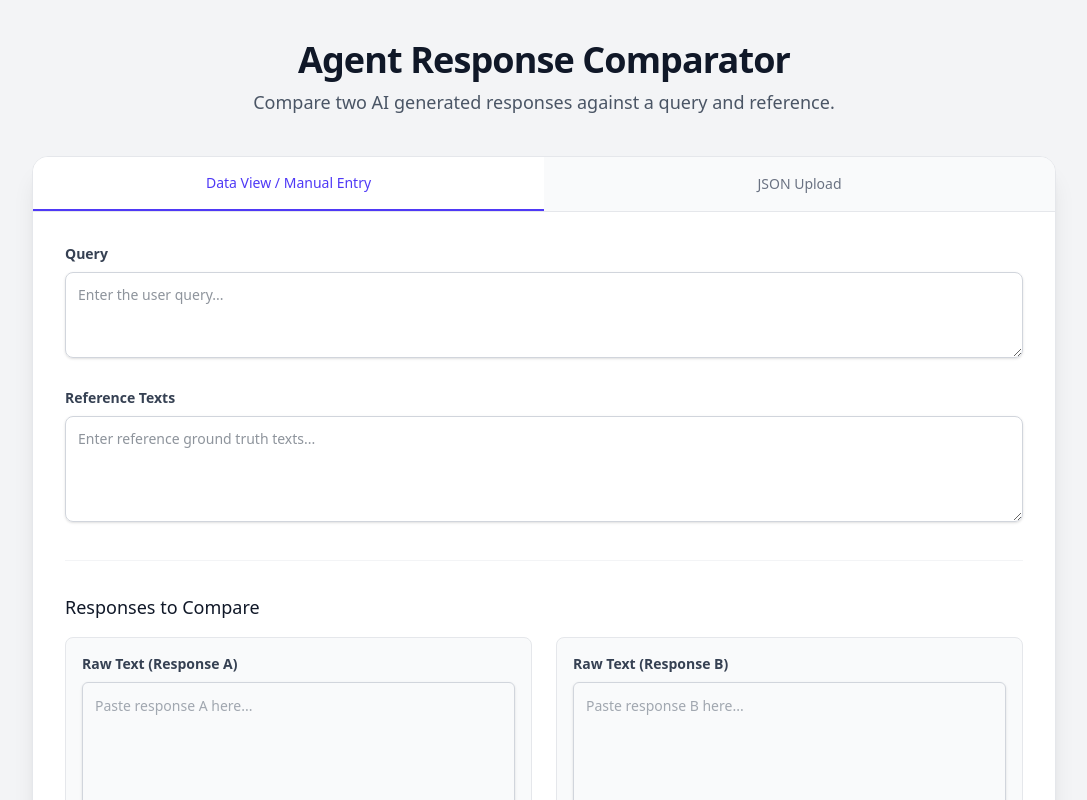
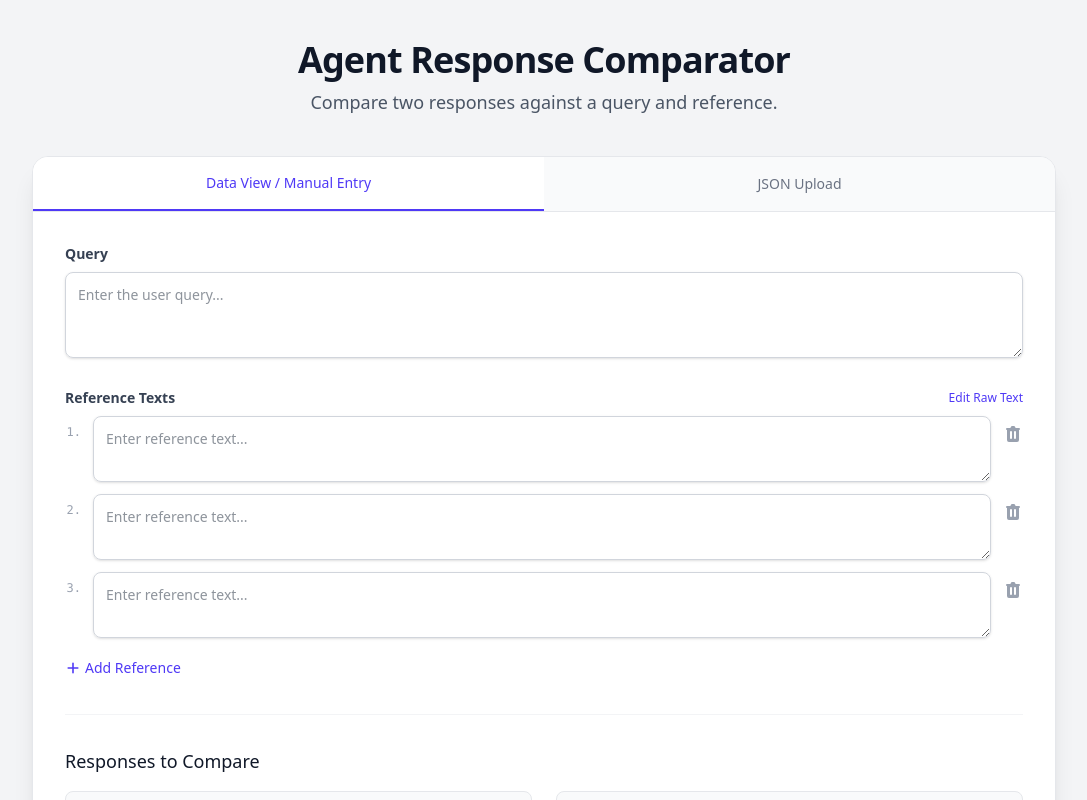
Before and after one commit to CuzImAram/aaaj-frontend, a Vue app: page / in a window 1280 px wide. Shown: the top 800 px of the page, without its empty margins (96-1183 px from the left). Built offline with nearby package versions, Linux system fonts and the light colour scheme.

Commit message:
add: reference text: listView and raw

```diff
--- a/src/App.vue
+++ b/src/App.vue
@@ -4,7 +4,9 @@ import { ref } from 'vue';
 // State
 const mode = ref<'manual' | 'json'>('manual');
 const query = ref('');
-const referenceTexts = ref('');
+const referenceTexts = ref<string[]>(['', '', '']); // Default 3 empty references
+const isEditMode = ref(false);
+const rawReferenceText = ref('');
 const text1 = ref('');
 const text2 = ref('');
 
@@ -30,6 +32,20 @@ const handleFileUpload = async (event: Event, fileIndex: 1 | 2) => {
     }
 };
 
+const removeFile = (fileIndex: 1 | 2) => {
+    if (fileIndex === 1) {
+        file1.value = null;
+        // Reset input value to allow re-selecting the same file
+        const input = document.getElementById('file-upload-1') as HTMLInputElement;
+        if (input) input.value = '';
+    } else {
+        file2.value = null;
+        const input = document.getElementById('file-upload-2') as HTMLInputElement;
+        if (input) input.value = '';
+    }
+    errorMessage.value = '';
+};
+
 const processFiles = async () => {
     try {
         const content1 = await readFile(file1.value!);
@@ -50,14 +66,15 @@ const processFiles = async () => {
         const ref2 = JSON.stringify(json2.references_texts);
 
         if (ref1 !== ref2) {
-             throw new Error('references_texts is not the same');
+             throw new Error('references_texts are not the same');
         }
 
         query.value = json1.query;
-        // Handle if reference_texts is an array or object by stringifying, otherwise just assign
-        referenceTexts.value = typeof json1.references_texts === 'string'
-            ? json1.references_texts
-            : JSON.stringify(json1.references_texts, null, 2);
+
+        // Assign directly as it's validated to be a list of strings
+        referenceTexts.value = json1.references_texts;
+        // Ensure we have at least 3 or match the length
+        if (referenceTexts.value.length === 0) referenceTexts.value = ['', '', ''];
 
         text1.value = json1.raw_text;
         text2.value = json2.raw_text;
@@ -78,6 +95,14 @@ const validateJson = (json: any, fileName: string) => {
             throw new Error(`Field "${field}" missing in ${fileName}`);
         }
     }
+
+    // Validate references_texts is a List of Strings
+    if (!Array.isArray(json.references_texts)) {
+        throw new Error(`references_texts must be a List in ${fileName}`);
+    }
+    if (!json.references_texts.every((item: any) => typeof item === 'string')) {
+        throw new Error(`references_texts must contain only strings in ${fileName}`);
+    }
 };
 
 const readFile = (file: File): Promise<string> => {
@@ -87,6 +112,45 @@ const readFile = (file: File): Promise<string> => {
         reader.onerror = (e) => reject(e);
         reader.readAsText(file);
     });
+};
+
+const toggleEditMode = () => {
+    if (isEditMode.value) {
+        // Switching from Edit Mode to List View -> Parse
+        try {
+            const content = rawReferenceText.value.trim();
+            if (content) {
+                 // Wrap in brackets to parse as JSON array: "A",\n"B" -> ["A", "B"]
+                 const parsed = JSON.parse(`[${content}]`);
+                 if (Array.isArray(parsed) && parsed.every(i => typeof i === 'string')) {
+                     referenceTexts.value = parsed;
+                     isEditMode.value = false;
+                     errorMessage.value = '';
+                 } else {
+                     throw new Error('Invalid format');
+                 }
+            } else {
+                referenceTexts.value = ['', '', ''];
+                isEditMode.value = false;
+            }
+        } catch (e) {
+            errorMessage.value = 'Invalid reference text format. Expected: "Ref 1",\n"Ref 2"';
+        }
+    } else {
+        // Switching from List View to Edit Mode -> Format
+        rawReferenceText.value = referenceTexts.value
+            .map(r => `"${r.replace(/"/g, '\\"')}"`) // Escape quotes
+            .join(',\n');
+        isEditMode.value = true;
+    }
+};
+
+const addReference = () => {
+    referenceTexts.value.push('');
+};
+
+const removeReference = (index: number) => {
+    referenceTexts.value.splice(index, 1);
 };
 
 const submitComparison = () => {
@@ -101,7 +165,7 @@ const submitComparison = () => {
     <div class="max-w-5xl mx-auto">
       <header class="mb-10 text-center">
         <h1 class="text-4xl font-extrabold text-gray-900 tracking-tight mb-2">Agent Response Comparator</h1>
-        <p class="text-lg text-gray-600">Compare two AI generated responses against a query and reference.</p>
+        <p class="text-lg text-gray-600">Compare two responses against a query and reference.</p>
       </header>
 
       <div class="bg-white rounded-2xl shadow-xl border border-gray-200 overflow-hidden">
@@ -145,7 +209,14 @@ const submitComparison = () => {
                                         <p class="pl-1">or drag and drop</p>
                                     </div>
                                     <p class="text-xs text-gray-500">JSON up to 10MB</p>
-                                    <p v-if="file1" class="text-sm font-semibold text-green-600 mt-2">Selected: {{ file1.name }}</p>
+                                    <div v-if="file1" class="mt-2 flex items-center justify-center space-x-2">
+                                        <span class="text-sm font-semibold text-green-600">Selected: {{ file1.name }}</span>
+                                        <button @click="removeFile(1)" class="text-red-500 hover:text-red-700 focus:outline-none">
+                                            <svg xmlns="http://www.w3.org/2000/svg" class="h-5 w-5" viewBox="0 0 20 20" fill="currentColor">
+                                                <path fill-rule="evenodd" d="M4.293 4.293a1 1 0 011.414 0L10 8.586l4.293-4.293a1 1 0 111.414 1.414L11.414 10l4.293 4.293a1 1 0 01-1.414 1.414L10 11.414l-4.293 4.293a1 1 0 01-1.414-1.414L8.586 10 4.293 5.707a1 1 0 010-1.414z" clip-rule="evenodd" />
+                                            </svg>
+                                        </button>
+                                    </div>
                                 </div>
                             </div>
                         </div>
@@ -162,7 +233,14 @@ const submitComparison = () => {
                                         <p class="pl-1">or drag and drop</p>
                                     </div>
                                     <p class="text-xs text-gray-500">JSON up to 10MB</p>
-                                    <p v-if="file2" class="text-sm font-semibold text-green-600 mt-2">Selected: {{ file2.name }}</p>
+                                    <div v-if="file2" class="mt-2 flex items-center justify-center space-x-2">
+                                        <span class="text-sm font-semibold text-green-600">Selected: {{ file2.name }}</span>
+                                        <button @click="removeFile(2)" class="text-red-500 hover:text-red-700 focus:outline-none">
+                                            <svg xmlns="http://www.w3.org/2000/svg" class="h-5 w-5" viewBox="0 0 20 20" fill="currentColor">
+                                                <path fill-rule="evenodd" d="M4.293 4.293a1 1 0 011.414 0L10 8.586l4.293-4.293a1 1 0 111.414 1.414L11.414 10l4.293 4.293a1 1 0 01-1.414 1.414L10 11.414l-4.293 4.293a1 1 0 01-1.414-1.414L8.586 10 4.293 5.707a1 1 0 010-1.414z" clip-rule="evenodd" />
+                                            </svg>
+                                        </button>
+                                    </div>
                                 </div>
                             </div>
                         </div>
@@ -190,15 +268,62 @@ const submitComparison = () => {
                         </div>
 
                         <div>
-                            <label class="block text-sm font-semibold text-gray-700 mb-2">Reference Texts</label>
-                            <textarea
-                                v-model="referenceTexts"
-                                rows="4"
-                                class="w-full rounded-lg border-gray-300 border shadow-sm focus:border-indigo-500 focus:ring-indigo-500 sm:text-sm p-3 transition-shadow"
-                                placeholder="Enter reference ground truth texts..."
-                            ></textarea>
+                            <div class="flex justify-between items-center mb-2">
+                                <label class="block text-sm font-semibold text-gray-700">Reference Texts</label>
+                                <button
+                                    @click="toggleEditMode"
+                                    class="text-xs font-medium text-indigo-600 hover:text-indigo-800 focus:outline-none"
+                                >
+                                    {{ isEditMode ? 'Switch to List View' : 'Edit Raw Text' }}
+                                </button>
+                            </div>
+
+                            <!-- List View -->
+                            <div v-if="!isEditMode" class="space-y-3">
+                                <div v-for="(text, index) in referenceTexts" :key="index" class="flex items-start space-x-3">
+                                    <span class="mt-2 text-xs font-mono text-gray-400 w-4 text-right">{{ index + 1 }}.</span>
+                                    <textarea
+                                        v-model="referenceTexts[index]"
+                                        rows="2"
+                                        class="flex-1 rounded-lg border-gray-300 border shadow-sm focus:border-indigo-500 focus:ring-indigo-500 sm:text-sm p-3 transition-shadow"
+                                        placeholder="Enter reference text..."
+                                    ></textarea>
+                                    <button
+                                        @click="removeReference(index)"
+                                        class="mt-2 text-gray-400 hover:text-red-500 focus:outline-none transition-colors"
+                                        title="Remove reference"
+                                    >
+                                        <svg xmlns="http://www.w3.org/2000/svg" class="h-5 w-5" viewBox="0 0 20 20" fill="currentColor">
+                                            <path fill-rule="evenodd" d="M9 2a1 1 0 00-.894.553L7.382 4H4a1 1 0 000 2v10a2 2 0 002 2h8a2 2 0 002-2V6a1 1 0 100-2h-3.382l-.724-1.447A1 1 0 0011 2H9zM7 8a1 1 0 012 0v6a1 1 0 11-2 0V8zm5-1a1 1 0 00-1 1v6a1 1 0 102 0V8a1 1 0 00-1-1z" clip-rule="evenodd" />
+                                        </svg>
+                                    </button>
+                                </div>
+                                <button
+                                    @click="addReference"
+                                    class="mt-2 inline-flex items-center text-sm font-medium text-indigo-600 hover:text-indigo-800 focus:outline-none"
+                                >
+                                    <svg xmlns="http://www.w3.org/2000/svg" class="h-4 w-4 mr-1" viewBox="0 0 20 20" fill="currentColor">
+                                        <path fill-rule="evenodd" d="M10 3a1 1 0 011 1v5h5a1 1 0 110 2h-5v5a1 1 0 11-2 0v-5H4a1 1 0 110-2h5V4a1 1 0 011-1z" clip-rule="evenodd" />
+                                    </svg>
+                                    Add Reference
+                                </button>
+                            </div>
+
+                            <!-- Edit Mode -->
+                            <div v-else>
+                                <textarea
+                                    v-model="rawReferenceText"
+                                    rows="6"
+                                    class="w-full rounded-lg border-gray-300 border shadow-sm focus:border-indigo-500 focus:ring-indigo-500 sm:text-sm p-3 transition-shadow font-mono"
+                                    placeholder='"Reference 1",&#10;"Reference 2"'
+                                ></textarea>
+                                <p class="mt-2 text-sm text-gray-500">
+                                    <strong>Format:</strong> Each reference in double quotes <code>"..."</code>, separated by a comma <code>,</code> and a new line.
+                                </p>
+                            </div>
                         </div>
-                    </div>
+
+                        </div>
 
                     <div class="border-t border-gray-100 pt-8">
                          <h3 class="text-lg font-medium text-gray-900 mb-4">Responses to Compare</h3>
```
